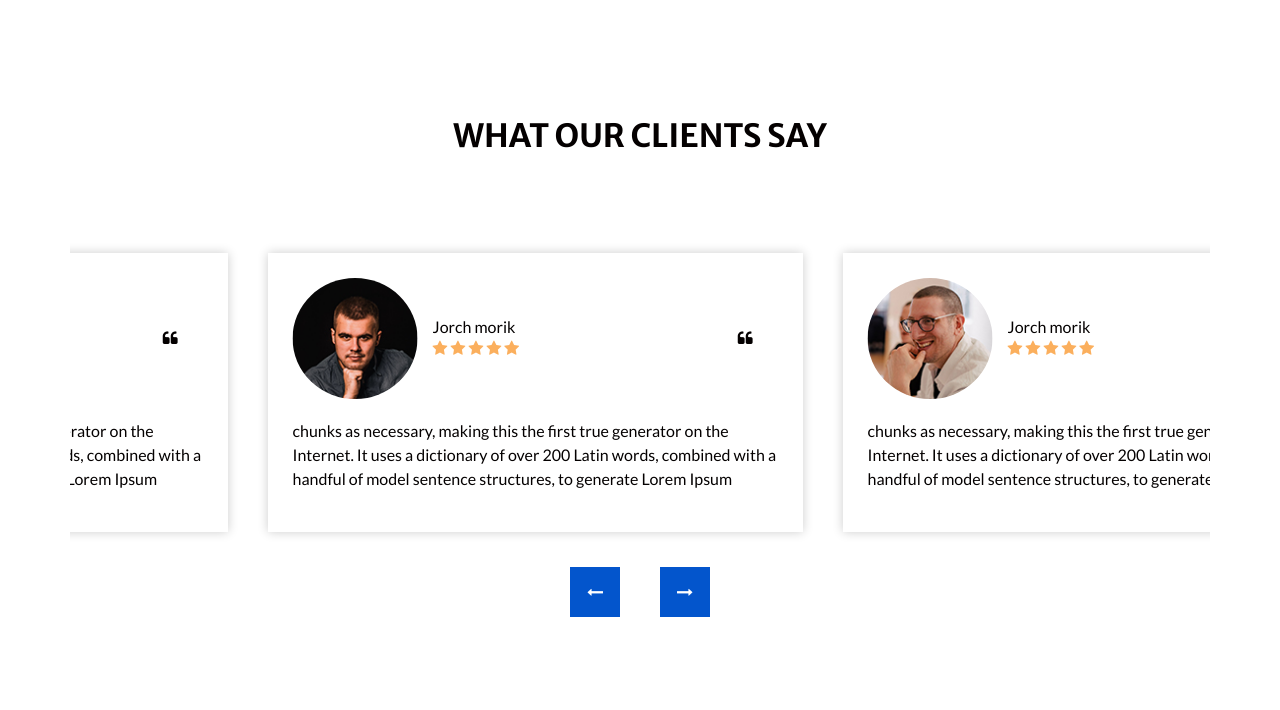
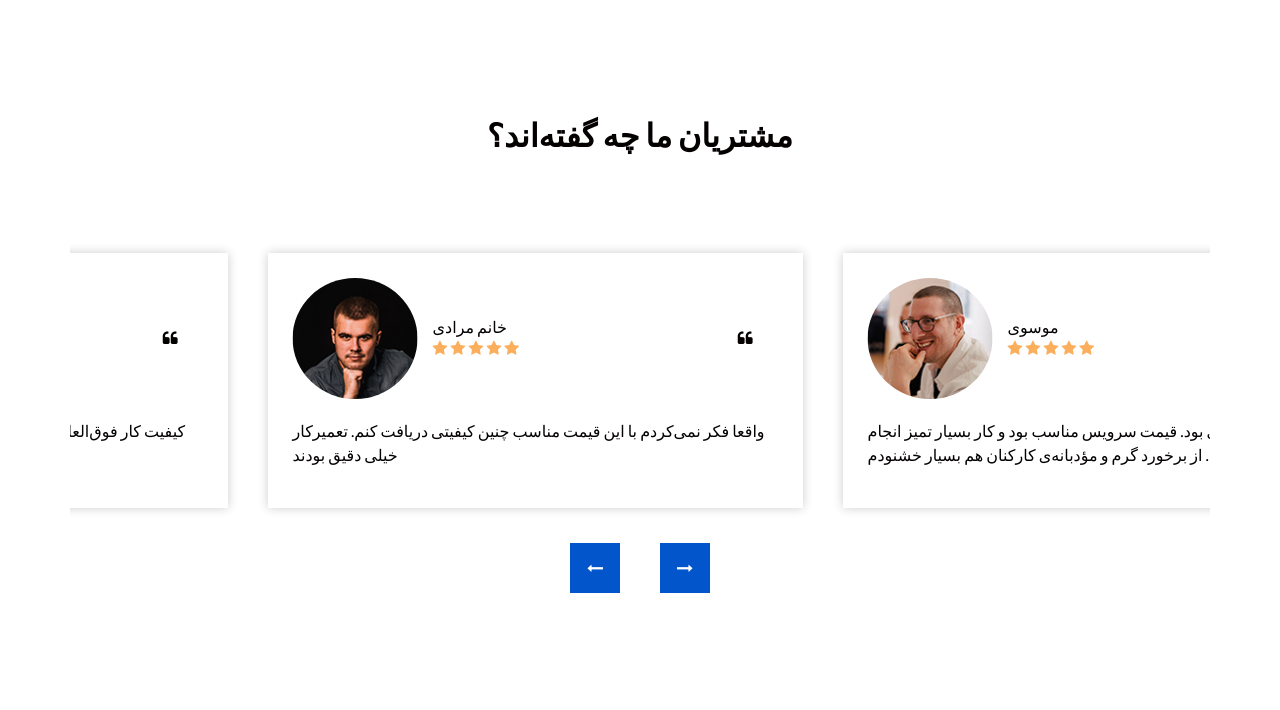
Before and after one commit to alimirak/garma, a plain HTML site: page index.html in a window 1280 px wide. Shown: the part 2939-3649 px from the top of the page. Drawn offline with nearby package versions, Linux system fonts and the light colour scheme; some packages are replaced by stand-ins of ours.

Commit message:
Update index.html

```diff
--- a/index.html
+++ b/index.html
@@ -297,7 +297,7 @@
     <div class="container">
       <div class="heading_container heading_center">
         <h2>
-          What Our Clients Say
+          مشتریان ما چه گفته‌اند؟
         </h2>
       </div>
       <div class="carousel-wrap layout_padding2-top ">
@@ -311,7 +311,7 @@
                 <div class="client_detail">
                   <div class="client_info">
                     <h6>
-                      Jorch morik
+                      دکتر رضایی
                     </h6>
                     <i class="fa fa-star" aria-hidden="true"></i>
                     <i class="fa fa-star" aria-hidden="true"></i>
@@ -324,8 +324,7 @@
               </div>
               <div class="client_text">
                 <p>
-                  chunks as necessary, making this the first true generator on the Internet. It uses a dictionary of over 200 Latin words, combined with a handful of model sentence structures, to generate Lorem Ipsum
-                </p>
+                کیفیت کار فوق‌العاده بود و قیمت هم کاملا منصفانه. برخورد سرویس‌دهنده بسیار محترمانه و دوستانه بود
               </div>
             </div>
           </div>
@@ -338,7 +337,7 @@
                 <div class="client_detail">
                   <div class="client_info">
                     <h6>
-                      Jorch morik
+                     خانم مرادی
                     </h6>
                     <i class="fa fa-star" aria-hidden="true"></i>
                     <i class="fa fa-star" aria-hidden="true"></i>
@@ -351,7 +350,7 @@
               </div>
               <div class="client_text">
                 <p>
-                  chunks as necessary, making this the first true generator on the Internet. It uses a dictionary of over 200 Latin words, combined with a handful of model sentence structures, to generate Lorem Ipsum
+                  واقعا فکر نمی‌کردم با این قیمت مناسب چنین کیفیتی دریافت کنم. تعمیرکار خیلی دقیق بودند
                 </p>
               </div>
             </div>
@@ -365,7 +364,7 @@
                 <div class="client_detail">
                   <div class="client_info">
                     <h6>
-                      Jorch morik
+                      موسوی
                     </h6>
                     <i class="fa fa-star" aria-hidden="true"></i>
                     <i class="fa fa-star" aria-hidden="true"></i>
@@ -378,8 +377,7 @@
               </div>
               <div class="client_text">
                 <p>
-                  chunks as necessary, making this the first true generator on the Internet. It uses a dictionary of over 200 Latin words, combined with a handful of model sentence structures, to generate Lorem Ipsum
-                </p>
+                  تعمیر فوق‌العاده‌ای بود. قیمت سرویس مناسب بود و کار بسیار تمیز انجام شد. از برخورد گرم و مؤدبانه‌ی کارکنان هم بسیار خشنودم
               </div>
             </div>
           </div>
@@ -392,7 +390,7 @@
                 <div class="client_detail">
                   <div class="client_info">
                     <h6>
-                      Jorch morik
+                      حسینی
                     </h6>
                     <i class="fa fa-star" aria-hidden="true"></i>
                     <i class="fa fa-star" aria-hidden="true"></i>
@@ -405,7 +403,7 @@
               </div>
               <div class="client_text">
                 <p>
-                  chunks as necessary, making this the first true generator on the Internet. It uses a dictionary of over 200 Latin words, combined with a handful of model sentence structures, to generate Lorem Ipsum
+                  بسیار راضی‌ام از سرویس پکیجم. هم قیمت منصفانه بود و هم کیفیت کار بالا. تکنسین‌ها بسیار حرفه‌ای و خوش‌برخورد بودند
                 </p>
               </div>
             </div>
```
